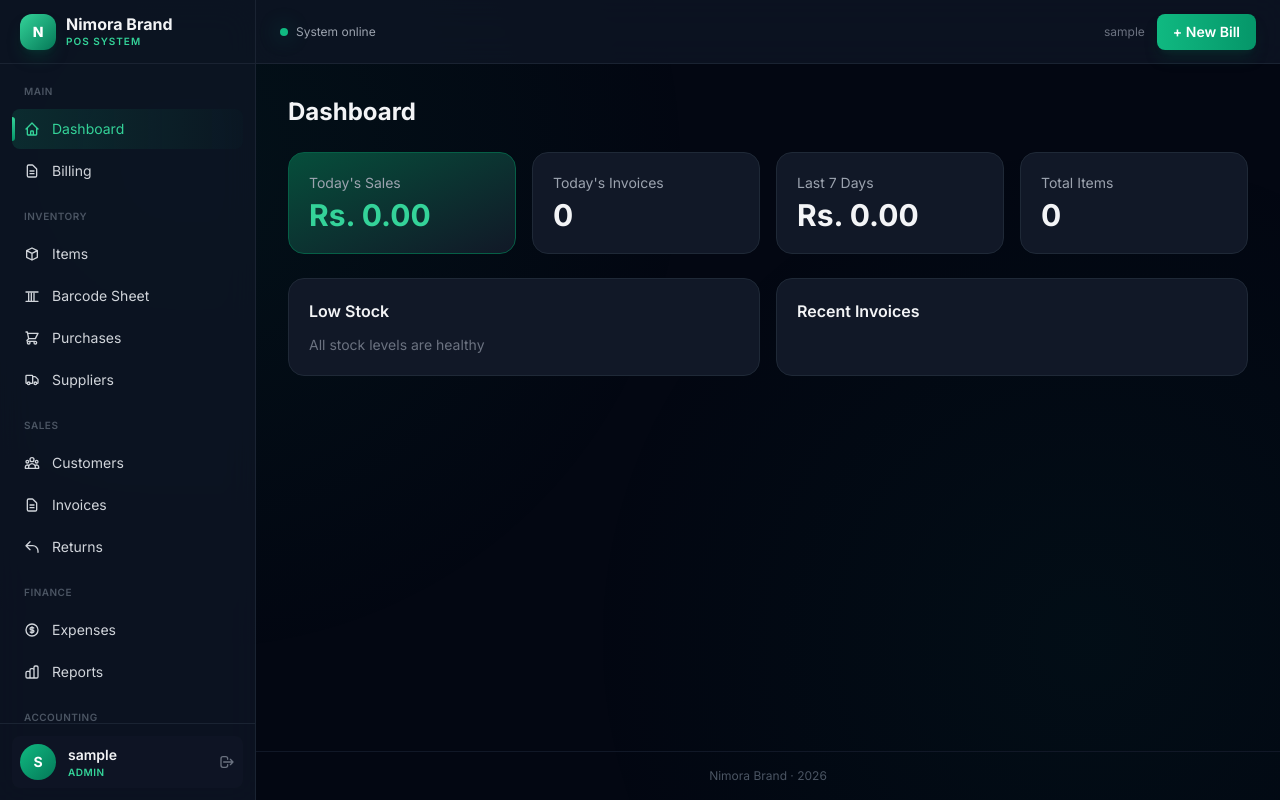
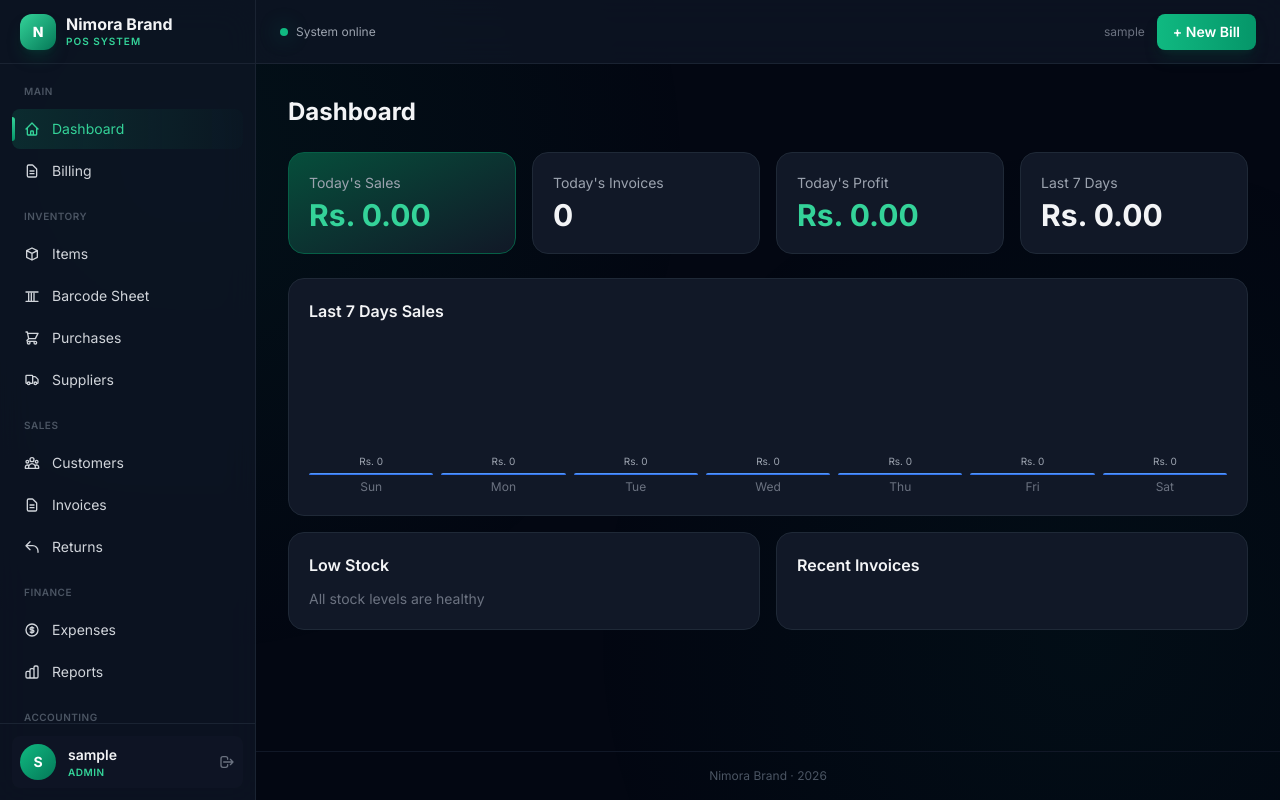
Before and after one commit to nimsara-web/Nimora-pos, a Flask app: page / in a window 1280 px wide. Run offline with Flask 3, Linux system fonts and the light colour scheme; the visitor is signed in with stand-in values (Sample User, id 1); data that the repository does not hold is empty; some libraries are stand-ins or nearby versions.

Commit message:
Update dashboard.html

```diff
--- a/templates/dashboard.html
+++ b/templates/dashboard.html
@@ -12,12 +12,26 @@
         <div class="text-3xl font-bold mt-1">{{ today_count }}</div>
     </div>
     <div class="card-hover bg-gray-900 rounded-2xl p-5 border border-gray-800">
+        <div class="text-sm text-gray-400">Today's Profit</div>
+        <div class="text-3xl font-bold text-emerald-400 mt-1">Rs. {{ "%.2f"|format(profit_today) }}</div>
+    </div>
+    <div class="card-hover bg-gray-900 rounded-2xl p-5 border border-gray-800">
         <div class="text-sm text-gray-400">Last 7 Days</div>
         <div class="text-3xl font-bold mt-1">Rs. {{ "%.2f"|format(week_sales) }}</div>
     </div>
-    <div class="card-hover bg-gray-900 rounded-2xl p-5 border border-gray-800">
-        <div class="text-sm text-gray-400">Total Items</div>
-        <div class="text-3xl font-bold mt-1">{{ total_items }}</div>
+</div>
+
+<div class="bg-gray-900 rounded-2xl p-5 border border-gray-800 fade-in mb-4">
+    <h3 class="font-semibold mb-3">Last 7 Days Sales</h3>
+    <div class="flex items-end gap-2 h-40">
+        {% for c in chart %}
+        <div class="flex-1 flex flex-col items-center gap-1">
+            <div class="text-[10px] text-gray-400">Rs. {{ '%.0f'|format(c.value) }}</div>
+            <div class="w-full bg-gradient-to-t from-blue-600 to-blue-400 rounded-t"
+                 style="height: {{ (c.value / max_val * 100)|round(0) if max_val > 0 else 0 }}%; min-height:2px;"></div>
+            <div class="text-xs text-gray-500">{{ c.label }}</div>
+        </div>
+        {% endfor %}
     </div>
 </div>
 
```
